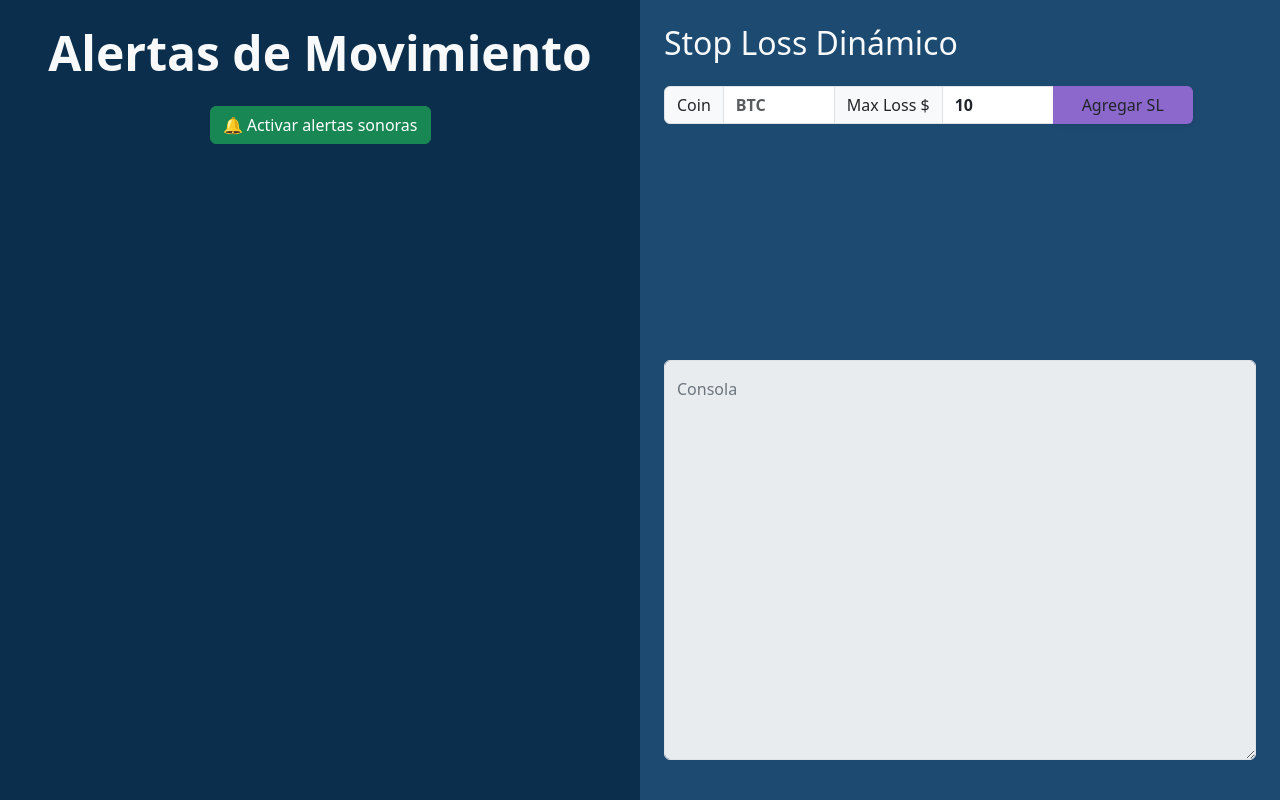
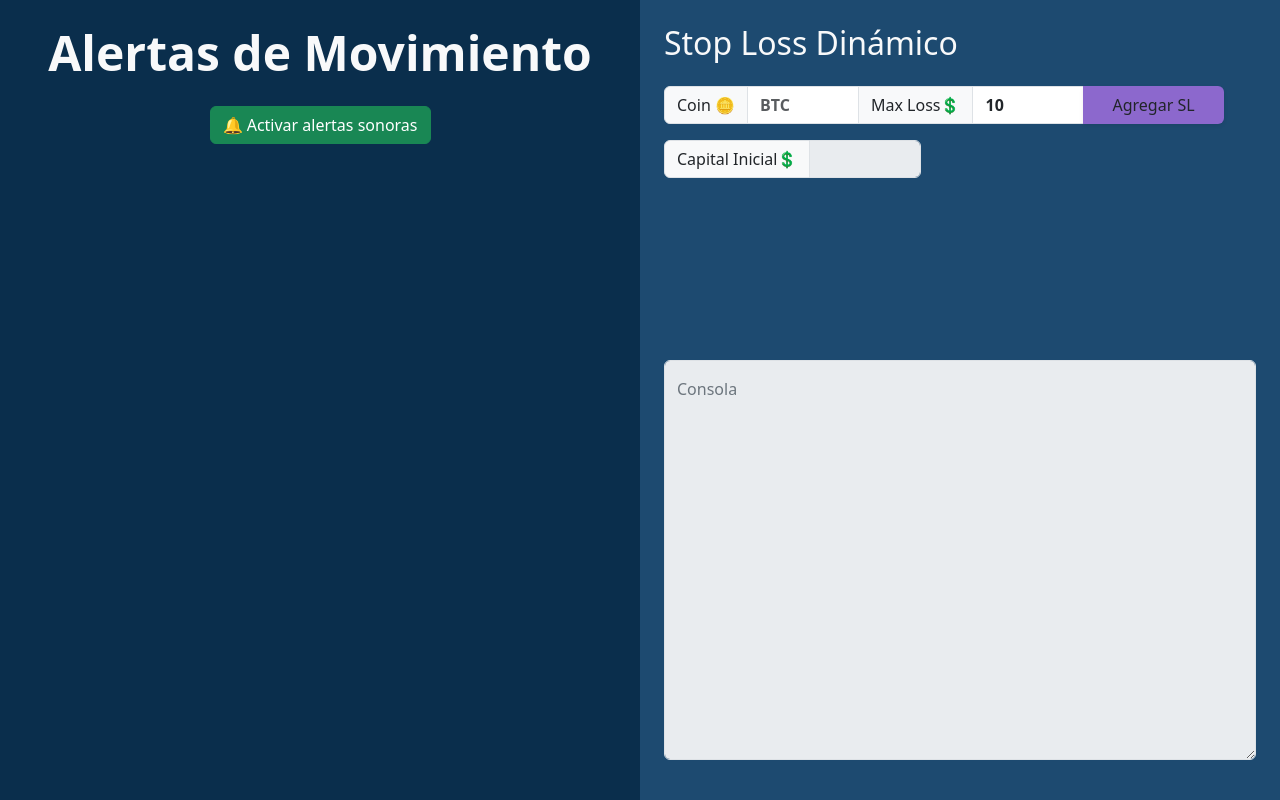
Before and after one commit to estebanluciano/GafasWeb, a Flask app: page / in a window 1280 px wide. Run offline with Flask 3, Linux system fonts and the light colour scheme; some libraries are stand-ins or nearby versions.

Commit message:
added balance to web and cards

```diff
--- a/automatic_stop_loss.py
+++ b/automatic_stop_loss.py
@@ -4,15 +4,29 @@
 from decimal import Decimal, ROUND_DOWN, ROUND_FLOOR
 
 symbol = ''  # Puedes ajustar el símbolo según tus necesidades
-stop_loss = 10  # Valor en USDT
 estado = False
-capital = 100
+# capital = 100
+# stop_loss = 10  # Valor en USDT
 
 session = HTTP(
     testnet=False,
     api_key=config.api_key,
     api_secret=config.api_secret,
+    recv_window=10000  # Aumenta el margen de error permitido
 )
+
+# Intentar obtener el capital inicial y establecer un stop loss
+try:
+    wallet = session.get_wallet_balance(accountType="UNIFIED")
+    capital = float(wallet['result']['list'][0]['totalAvailableBalance'])
+    stop_loss = capital * 0.10  # 10% del capital inicial
+    print(f"Capital inicial obtenido: {capital} USDT")
+    time.sleep(3)
+except Exception as e:
+    print(f"Error al obtener el capital inicial: {e}, se usara por defecto 100 USDT y 10 USDT de stop loss!")
+    capital = 100
+    stop_loss = 10
+    time.sleep(1)
 
 
 def qty_step(symbol, price):
--- a/static/js/main.js
+++ b/static/js/main.js
@@ -39,7 +39,9 @@
 // Copia el tick al input de búsqueda
 function copiarTick(headerElement) {
     const tick = headerElement.dataset.tick;
+    const balance = headerElement.dataset.balance;
     const input = document.getElementById("Ticker");
+    const balanceInput = document.getElementById("Capital");
     if (input) {
         input.value = tick.slice(0, -4); // Elimina el último "USDT" del ticker
         input.focus();
@@ -54,6 +56,9 @@
                 console.warn('No se pudo copiar al portapapeles:', err);
             });
     }
+    if (balanceInput) {
+        balanceInput.value = balance;
+    }
 }
 
 
@@ -66,7 +71,7 @@
         case 'LONG':
             card.innerHTML = `
                 <div class="card border-success mb-3 shadow" style="max-width: 22rem;">
-                    <div class="card-header bg-success text-white fw-bold" data-tick="${data.tick}" onclick="copiarTick(this)">
+                    <div class="card-header bg-success text-white fw-bold" data-tick="${data.tick}" data-balance="${data.balance}" onclick="copiarTick(this)">
                         <span class="w-100">${data.tipo} — ${data.tick}</span>
                         <button type="button" class="btn-close btn-close btn-sm float-end" aria-label="Cerrar" onclick="event.stopPropagation(); this.closest('.col-xl-4').remove()"></button>
                     </div>
@@ -84,7 +89,7 @@
         case 'SHORT':
             card.innerHTML = `
                 <div class="card border-danger mb-3 shadow" style="max-width: 22rem;">
-                    <div class="card-header bg-danger text-white fw-bold" data-tick="${data.tick}" onclick="copiarTick(this)">
+                    <div class="card-header bg-danger text-white fw-bold" data-tick="${data.tick}" data-balance="${data.balance}" onclick="copiarTick(this)">
                         <span class="w-100">${data.tipo} — ${data.tick}</span>
                         <button type="button" class="btn-close btn-close btn-sm float-end" aria-label="Cerrar" onclick="event.stopPropagation(); this.closest('.col-xl-4').remove()"></button>
                     </div>
@@ -102,7 +107,7 @@
         case 'FAST SHORT':
             card.innerHTML = `
                 <div class="card border-warning mb-3 shadow" style="max-width: 22rem;">
-                    <div class="card-header bg-warning text-white fw-bold" data-tick="${data.tick}" onclick="copiarTick(this)">
+                    <div class="card-header bg-warning text-white fw-bold" data-tick="${data.tick}" data-balance="${data.balance}" onclick="copiarTick(this)">
                         <span class="w-100">${data.tipo} — ${data.tick}</span>
                         <button type="button" class="btn-close btn-close btn-sm float-end" aria-label="Cerrar" onclick="event.stopPropagation(); this.closest('.col-xl-4').remove()"></button>
                     </div>
@@ -173,7 +178,8 @@
     variacion: 6.66,
     volumen: '123.45M',
     precio_max: '0.01234',
-    precio_min: '0.00987'
+    precio_min: '0.00987',
+    balance: 'Millon 🤑',
   };
   crearTarjeta(alertaFalsa);
 });
--- a/templates/index.html
+++ b/templates/index.html
@@ -47,12 +47,16 @@
                 <div class="scrollable-content mb-4" style="overflow: visible;">
                     <h2 class="mb-4 fw-light">Stop Loss Dinámico</h2>
                     <!-- Botón para agregar nuevas tarjetas -->
-                     <div class="input-group mb-5">
-                         <span class="input-group-text">Coin</span>
+                    <div class="input-group mb-3">
+                         <span class="input-group-text">Coin 🪙</span>
                         <input type="text" id="Ticker" class="form-control" placeholder="BTC" aria-label="Coin" style="max-width: 7rem; font-weight: bold;">
-                        <span class="input-group-text">Max Loss $</span>
+                        <span class="input-group-text">Max Loss💲</span>
                         <input type="text" id="Amount" class="form-control" placeholder="..." aria-label="Amount" value="10" style="max-width: 7rem; font-weight: bold;">
                         <button onclick="agregarTarjetaSL()" class="btn shadow-sm" style="--bs-btn-padding-x: 1.75rem;background-color: #8c68cd;">Agregar SL</button>
+                    </div>
+                    <div class="input-group mb-5">
+                        <span class="input-group-text">Capital Inicial💲</span>
+                        <input type="text" id="Capital" class="form-control" placeholder="" aria-label="Capital" disabled="disabled" style="max-width: 7rem; font-weight: bold;">
                     </div>
                     <!-- Contenedor para las tarjetas dinámicas -->
                     <div id="tarjetas" class="row"></div>
```
Also changed, not shown: movement_alerts.py (+19 -4 lines), README.md.
